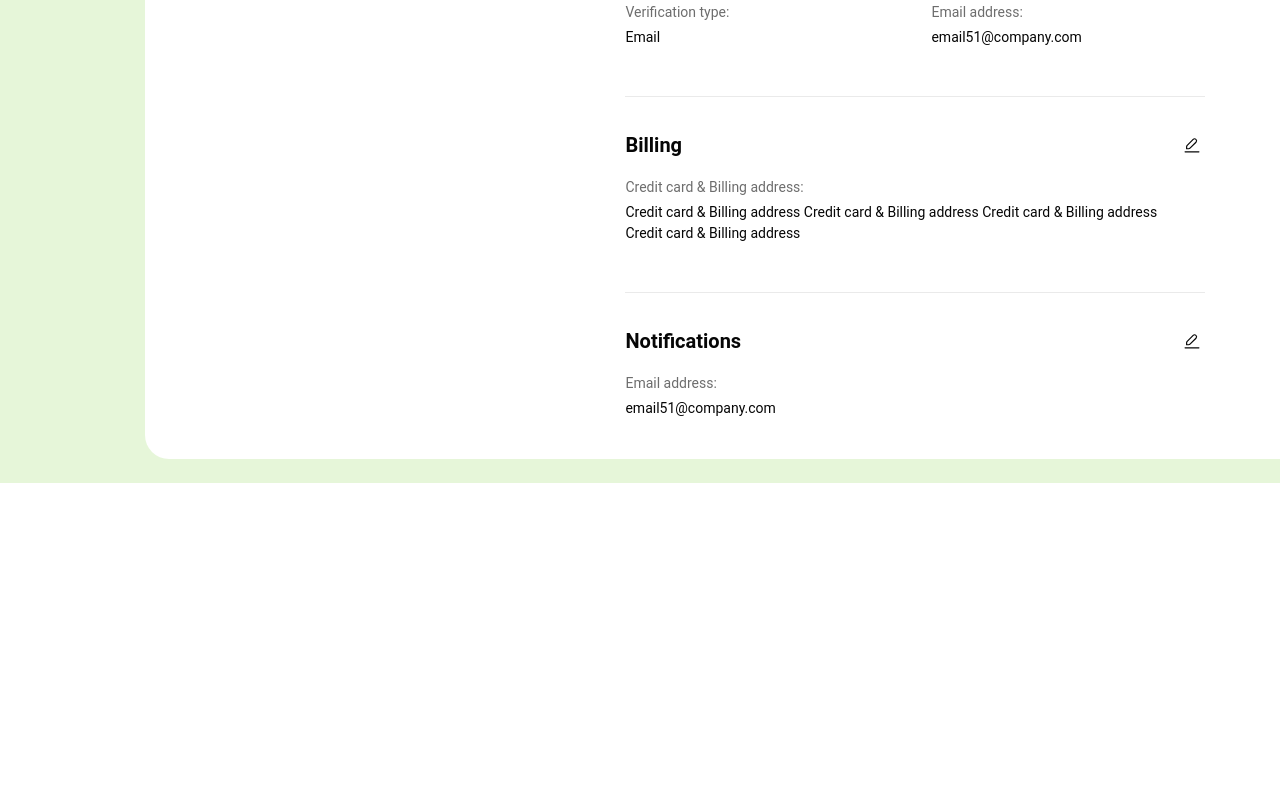
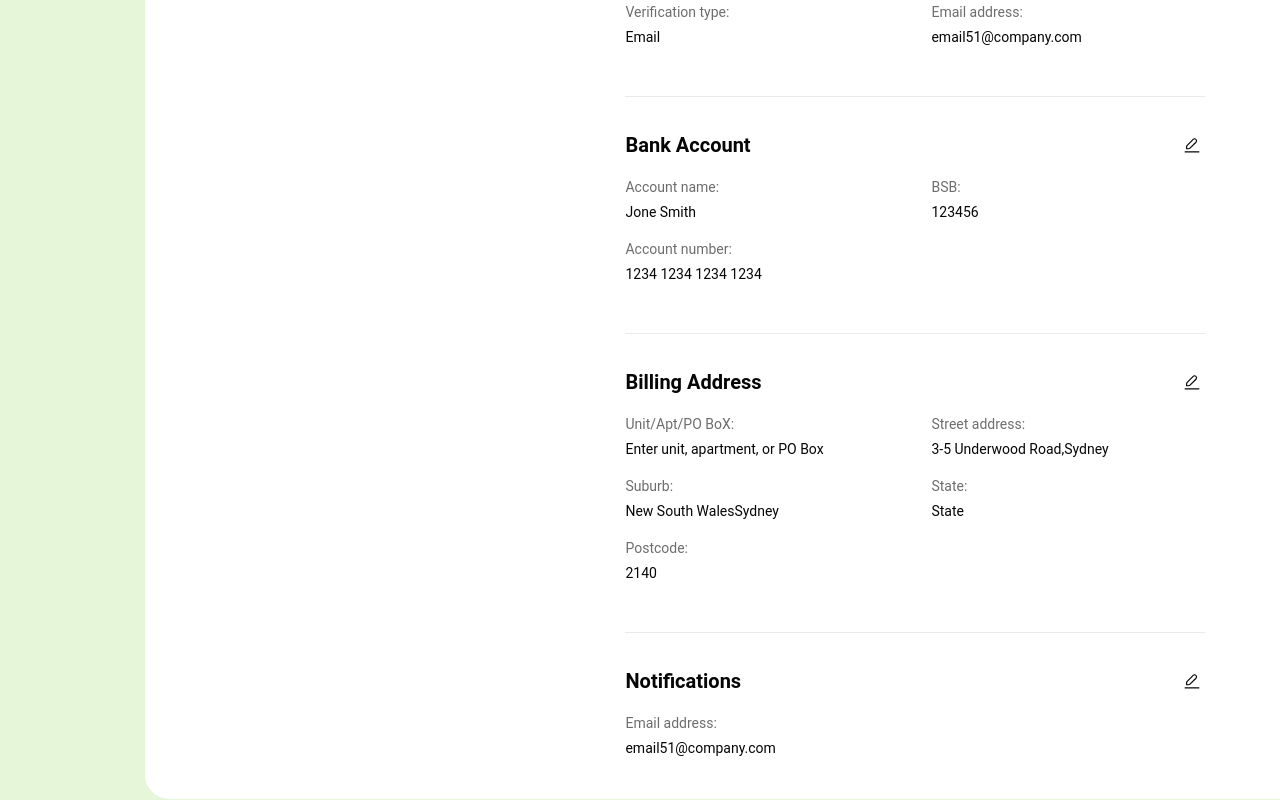
Before and after one commit to Dispatch-AI-com/frontend, a Next.js app: page /dashboard/settings in a window 1280 px wide. Shown: the part 694-1494 px from the top of the page. Before the commit the page ends 1177 px from the top, so only its background shows below. Built offline with nearby package versions, Linux system fonts and the light colour scheme.

Commit message:
update-ui

```diff
--- /dev/null
+++ b/src/app/dashboard/settings/BankAccountSection.tsx
@@ -0,0 +1,29 @@
+'use client';
+import { Box } from '@mui/material';
+
+import LabelValue from '@/app/dashboard/settings/components/LabelValue';
+import SectionDivider from '@/app/dashboard/settings/components/SectionDivider';
+import SectionHeader from '@/app/dashboard/settings/components/SectionHeader';
+
+export default function BankAccountSection() {
+  return (
+    <>
+      <SectionDivider />
+      <SectionHeader
+        title="Bank Account"
+        onEdit={() => {
+          alert('Edit clicked!');
+        }}
+      />
+      <Box display="flex" flexWrap="wrap" gap={4} mt={2}>
+        <Box flex={1}>
+          <LabelValue label="Account name:" value="Jone Smith" />
+          <LabelValue label="Account number:" value="1234 1234 1234 1234" />
+        </Box>
+        <Box flex={1}>
+          <LabelValue label="BSB:" value="123456" />
+        </Box>
+      </Box>
+    </>
+  );
+}
--- a/src/app/dashboard/settings/BillingSection.tsx
+++ b/src/app/dashboard/settings/BillingAddressSection.tsx
@@ -5,12 +5,12 @@ import LabelValue from '@/app/dashboard/settings/components/LabelValue';
 import SectionDivider from '@/app/dashboard/settings/components/SectionDivider';
 import SectionHeader from '@/app/dashboard/settings/components/SectionHeader';
 
-export default function BillingSection() {
+export default function BillingAddressSection() {
   return (
     <>
       <SectionDivider />
       <SectionHeader
-        title="Billing"
+        title="Billing Address"
         onEdit={() => {
           alert('Edit clicked!');
         }}
@@ -18,9 +18,18 @@ export default function BillingSection() {
       <Box display="flex" flexWrap="wrap" gap={4} mt={2}>
         <Box flex={1}>
           <LabelValue
-            label="Credit card & Billing address:"
-            value="Credit card & Billing address Credit card & Billing address Credit card & Billing address Credit card & Billing address"
+            label="Unit/Apt/PO BoX:"
+            value="Enter unit, apartment, or PO Box"
           />
+          <LabelValue label="Suburb:" value="New South WalesSydney" />
+          <LabelValue label="Postcode:" value="2140" />
+        </Box>
+        <Box flex={1}>
+          <LabelValue
+            label="Street address:"
+            value="3-5 Underwood Road,Sydney"
+          />
+          <LabelValue label="State:" value="State" />
         </Box>
       </Box>
     </>
--- a/src/app/dashboard/settings/SettingsSection.tsx
+++ b/src/app/dashboard/settings/SettingsSection.tsx
@@ -1,6 +1,7 @@
 'use client';
 
-import BillingSection from '@/app/dashboard/settings/BillingSection';
+import BankAccountSection from '@/app/dashboard/settings/BankAccountSection';
+import BillingAddressSection from '@/app/dashboard/settings/BillingAddressSection';
 import GreetingSection from '@/app/dashboard/settings/GreetingSection';
 import NotificationsSection from '@/app/dashboard/settings/NotificationsSection';
 import UserProfileSection from '@/app/dashboard/settings/UserProfileSection';
@@ -12,7 +13,8 @@ export default function SettingsSection() {
       <GreetingSection />
       <UserProfileSection />
       <VerificationSection />
-      <BillingSection />
+      <BankAccountSection />
+      <BillingAddressSection />
       <NotificationsSection />
     </>
   );
```
